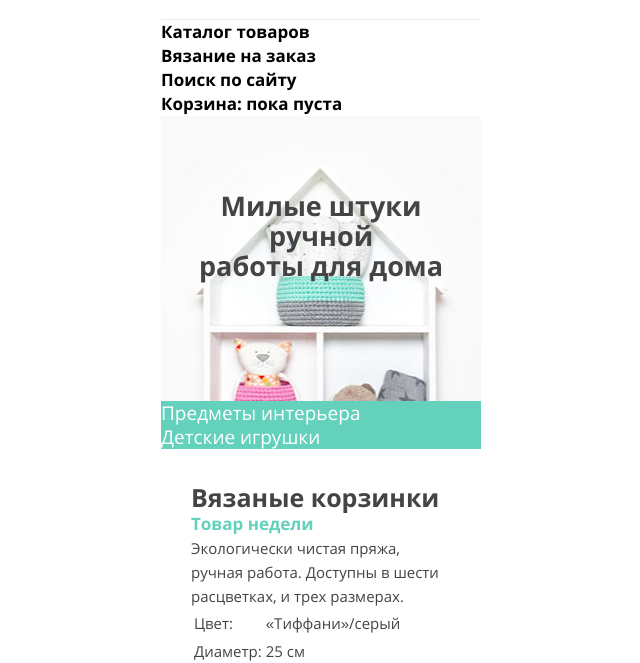
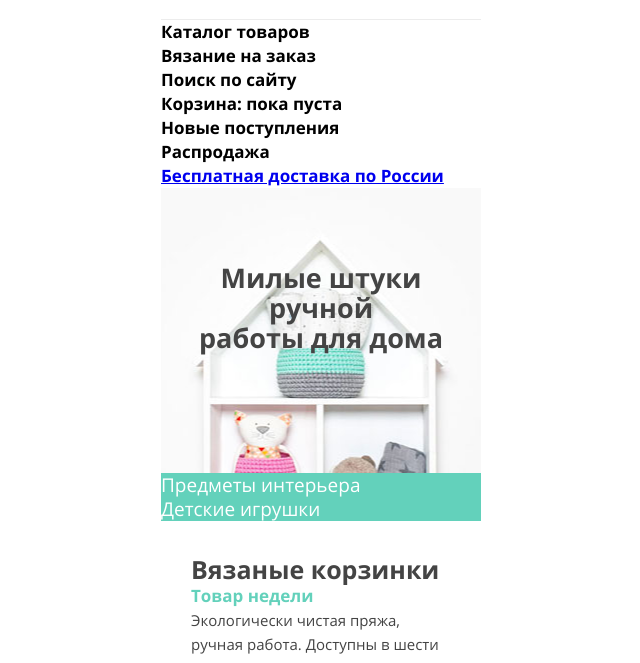
Before and after one commit to mi5ha6in/mishka-adaptive, a website: page source/index.html in a window 1280 px wide. Shown: the part 60-723 px from the top of the page, without its empty margins (319-959 px from the left). Drawn offline with nearby package versions, Linux system fonts and the light colour scheme; files that its build step writes are made by us from their sources.

Commit message:
Adds an adaptive menu layout for all versions

```diff
--- a/source/index.html
+++ b/source/index.html
@@ -31,7 +31,7 @@
           <span class="visually-hidden">Открыть/закрыть меню</span>
         </button>
 
-        <ul class="main-navigation__list">
+        <ul class="main-navigation__list main-navigation__list--site-navigation">
 
           <li class="main-navigation__item">
             <a class="main-navigation__link" href="catalog.html">
@@ -62,6 +62,26 @@
           </li>
 
         </ul>
+
+        <ul class="main-navigation__list main-navigation__list--additional-navigation">
+
+          <li class="main-navigation__item">
+            <a class="main-navigation__link main-navigation__link--small" href="#">
+              Новые поступления
+            </a>
+          </li>
+
+          <li class="main-navigation__item">
+            <a class="main-navigation__link main-navigation__link--small" href="#">
+              Распродажа
+            </a>
+          </li>
+
+        </ul>
+
+        <a class="main-navigation__delivery" href="#">
+          Бесплатная доставка по России
+        </a>
 
       </nav>
 
```
